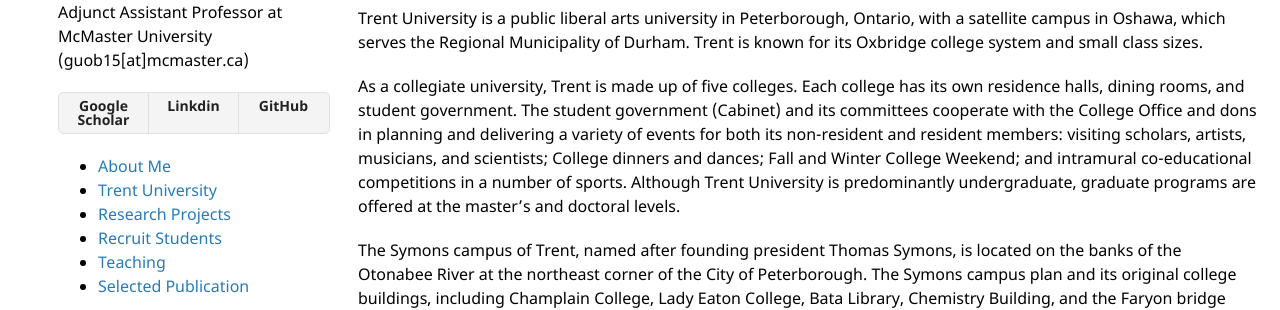
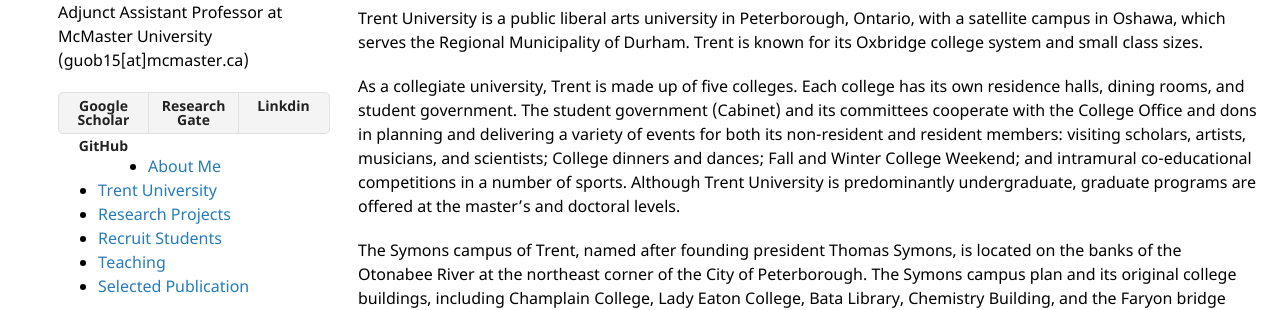
Before and after one commit to bin-guo/bin-guo.github.io, a Jekyll site: the page built from index.md, in a window 1280 px wide. Shown: the part 431-741 px from the top of the page. Built offline with Jekyll 4.4.1, drawn with Linux system fonts in a browser that asks for light colours; our own code applies the rules of GitHub Pages for plain Markdown files.

Commit message:
Update default.html

```diff
--- a/_layouts/default.html
+++ b/_layouts/default.html
@@ -34,6 +34,8 @@
         {% if site.show_downloads %}
         <ul class="downloads">
           <li><a href="https://scholar.google.com/citations?user=m3ONACQAAAAJ&hl=en"><strong>Google Scholar</strong></a></li>
+          <li><a href="https://www.researchgate.net/profile/Bin-Guo-5"><strong>Research Gate</strong></a></li>
+
           <li><a href="https://www.linkedin.com/in/bin-guo-05081a99/"><strong>Linkdin</strong></a></li>
           <li><a href="https://github.com/Itisben/"><strong>GitHub</strong></a></li>
         </ul>
```
